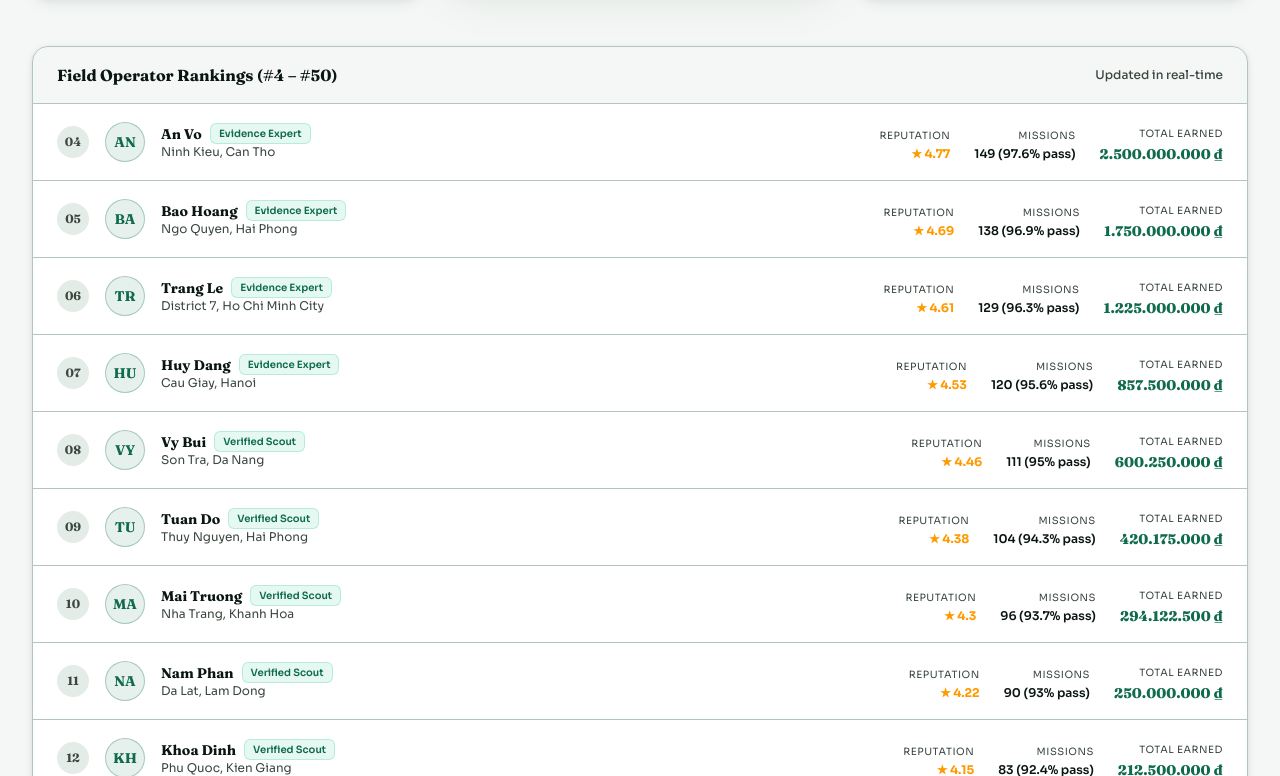
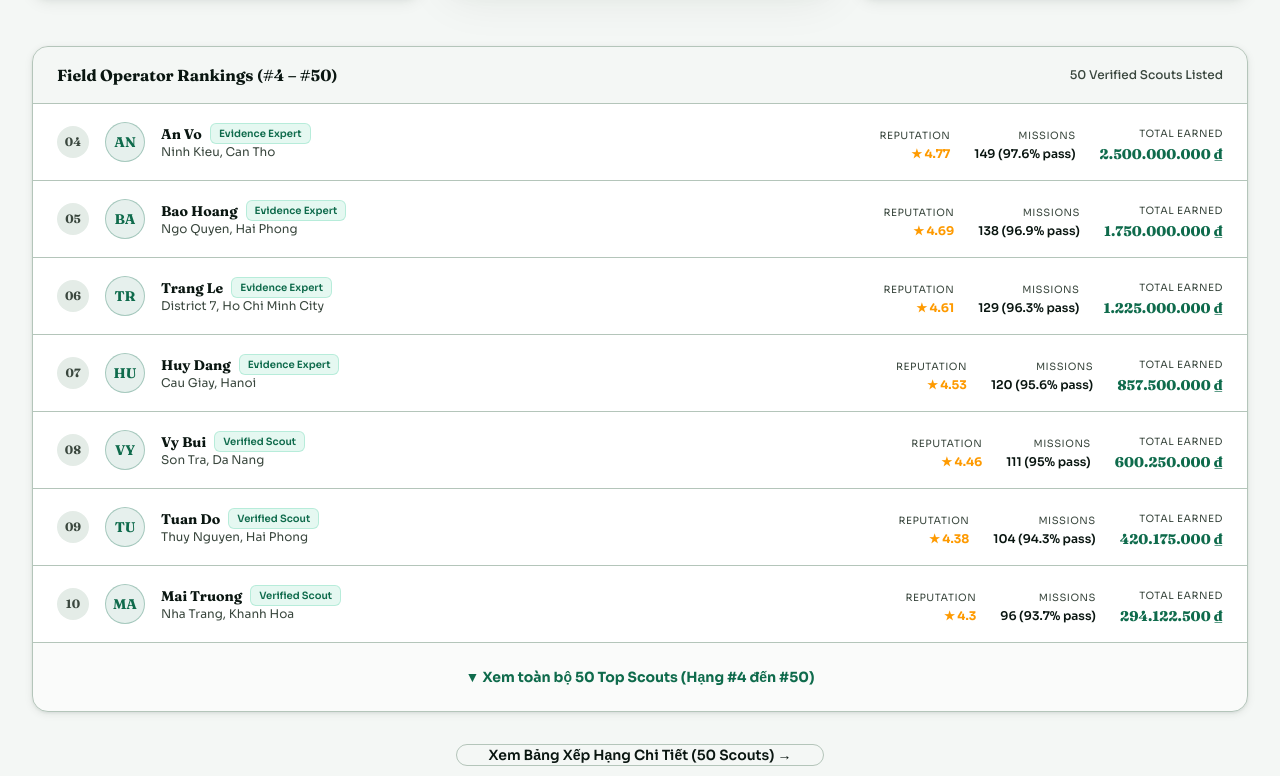
Before and after one commit to Napigostore/scoutx-platform, a Next.js app in the folder apps/web/: page / in a window 1280 px wide. Shown: the part 2424-3200 px from the top of the page. Built offline with nearby package versions, Linux system fonts and the light colour scheme; no server answers; the database is empty.

Commit message:
feat(ui): display all 50 scouts with expandable list toggle and limit=50 fetch

```diff
--- a/apps/web/src/app/scouts/page.tsx
+++ b/apps/web/src/app/scouts/page.tsx
@@ -12,7 +12,7 @@ export default function ScoutsLeaderboardPage() {
   useEffect(() => {
     async function fetchLeaderboard() {
       try {
-        const res = await fetch("/api/leaderboard/scouts");
+        const res = await fetch("/api/leaderboard/scouts?limit=50");
         const json = await res.json();
         if (json.success && Array.isArray(json.data)) {
           setScouts(json.data);
--- a/apps/web/src/components/landing/top-scouters-section.tsx
+++ b/apps/web/src/components/landing/top-scouters-section.tsx
@@ -23,11 +23,12 @@ export interface TopScout {
 export function TopScoutersSection() {
   const [scouts, setScouts] = useState<TopScout[]>([]);
   const [isLoading, setIsLoading] = useState(true);
+  const [isExpanded, setIsExpanded] = useState(false);
 
   useEffect(() => {
     async function fetchTopScouters() {
       try {
-        const res = await fetch("/api/leaderboard/scouts");
+        const res = await fetch("/api/leaderboard/scouts?limit=50");
         const json = await res.json();
         if (json.success && Array.isArray(json.data)) {
           setScouts(json.data);
@@ -209,7 +210,7 @@ export function TopScoutersSection() {
           </div>
         )}
 
-        {/* COMPACT LEADERBOARD (Ranks 4..10) */}
+        {/* COMPACT / EXPANDABLE LEADERBOARD (Ranks 4..50) */}
         {remaining.length > 0 && (
           <div className="mt-12 overflow-hidden rounded-2xl border border-[var(--scoutx-border)] bg-[var(--scoutx-card)] shadow-md">
             <div className="bg-[var(--scoutx-muted)]/40 flex items-center justify-between border-b border-[var(--scoutx-border)] px-6 py-4">
@@ -217,12 +218,12 @@ export function TopScoutersSection() {
                 Field Operator Rankings (#4 – #{scouts.length})
               </h4>
               <span className="text-xs font-medium text-[var(--scoutx-muted-foreground)]">
-                Updated in real-time
+                {scouts.length} Verified Scouts Listed
               </span>
             </div>
 
             <div className="divide-y divide-[var(--scoutx-border)]">
-              {remaining.map((scout) => (
+              {(isExpanded ? remaining : remaining.slice(0, 7)).map((scout) => (
                 <div
                   key={scout.scoutId}
                   className="hover:bg-[var(--scoutx-muted)]/30 flex flex-col gap-4 p-4 transition-colors sm:flex-row sm:items-center sm:justify-between sm:px-6"
@@ -285,18 +286,33 @@ export function TopScoutersSection() {
                 </div>
               ))}
             </div>
+
+            {remaining.length > 7 && (
+              <div className="bg-[var(--scoutx-muted)]/20 border-t border-[var(--scoutx-border)] p-4 text-center">
+                <Button
+                  variant="ghost"
+                  size="sm"
+                  onClick={() => setIsExpanded(!isExpanded)}
+                  className="hover:bg-[var(--scoutx-primary)]/10 font-bold text-[var(--scoutx-primary)]"
+                >
+                  {isExpanded
+                    ? "▲ Thu gọn danh sách Top 10"
+                    : `▼ Xem toàn bộ ${scouts.length} Top Scouts (Hạng #4 đến #${scouts.length})`}
+                </Button>
+              </div>
+            )}
           </div>
         )}
 
         {/* Bottom CTA */}
-        <div className="mt-8 flex justify-center">
+        <div className="mt-8 flex justify-center gap-4">
           <Button
             variant="outline"
             size="lg"
             className="rounded-full px-8 text-sm font-semibold"
             asChild
           >
-            <Link href="/scouts">View all top Scouts →</Link>
+            <Link href="/scouts">Xem Bảng Xếp Hạng Chi Tiết (50 Scouts) →</Link>
           </Button>
         </div>
       </div>
```
